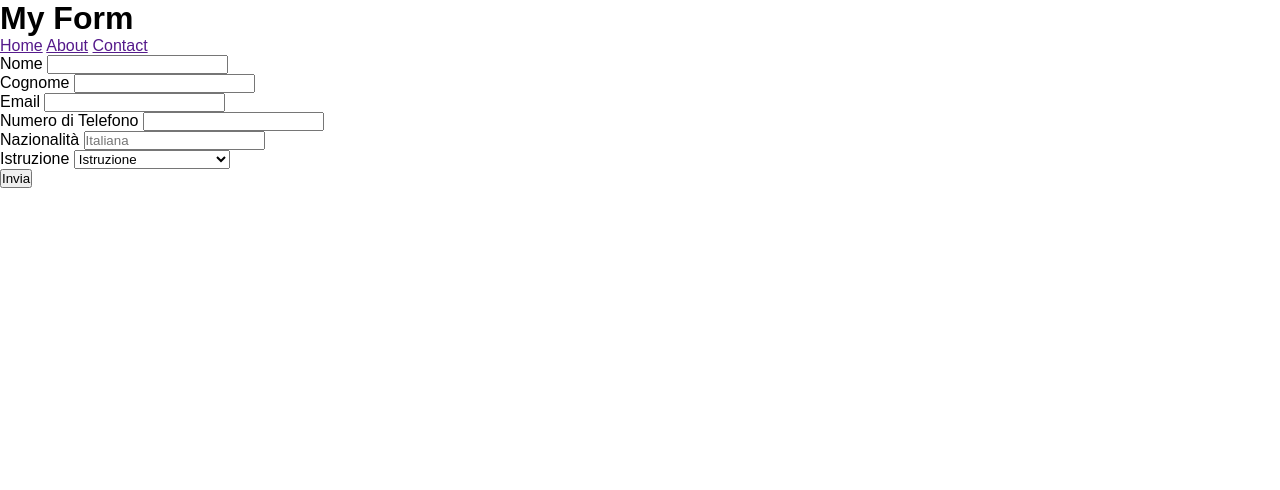
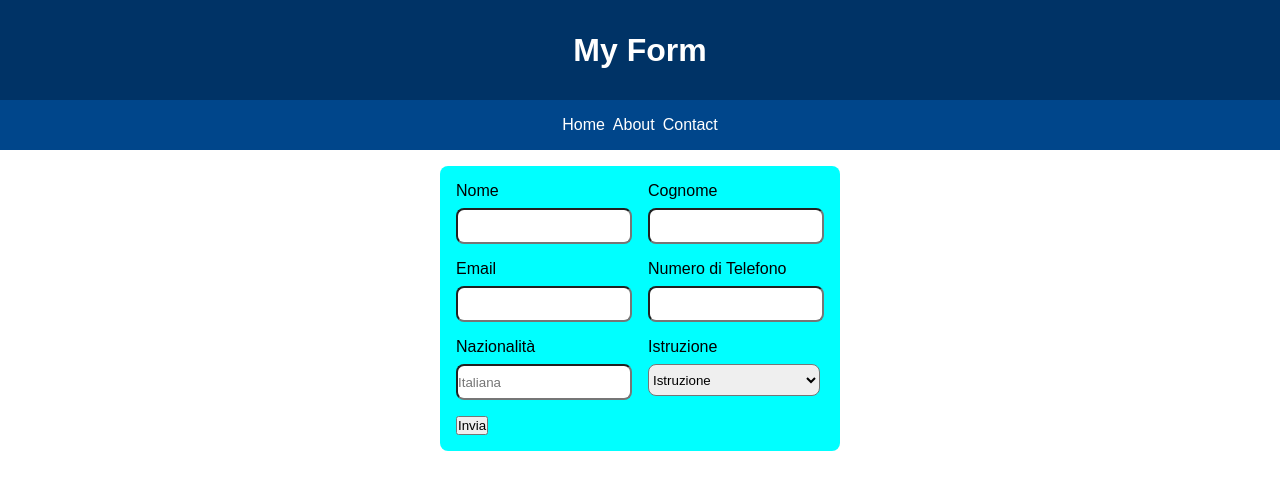
Before and after one commit to alev5592/Team-A, a plain HTML site: page index.html in a window 1280 px wide. Drawn offline with Linux system fonts and the light colour scheme.

Commit message:
proseguo in css con task di davide

```diff
--- a/index.html
+++ b/index.html
@@ -7,16 +7,17 @@
     <title>Document</title>
 </head>
 <body>
-    <header>
+    <header class ="header">
         <h1>My Form</h1>
-        <nav>
-            <a href="">Home</a>
-            <a href="">About</a>
-            <a href="">Contact</a>
-        </nav>
+
     </header>
-    <main>
-        <form>
+    <nav class="nav">
+        <a href="">Home</a>
+        <a href="">About</a>
+        <a href="">Contact</a>
+    </nav>
+    <main class="main">
+        <form class ="container">
             <div class="row">
                 <div>
                     <label for="name">
--- a/style.css
+++ b/style.css
@@ -1,3 +1,10 @@
+:root{
+    --cosmic-blue: #003366;
+    --background-gray: #f0f0f0;
+    --nav-color: #00468b;
+    --border-color: #ccc;
+}
+
 *{
     padding: 0;
     margin:0;
@@ -7,3 +14,61 @@ body{
     font-family: Arial, Helvetica, sans-serif;
 
 }
+
+.header{
+    height: 100px;
+    display: flex;
+    justify-content: center;
+    align-items: center;
+    background-color: var(--cosmic-blue);
+}
+
+.header h1 {
+    color: #fff;
+}
+
+.nav{
+    background-color: var(--nav-color);
+    display: flex;
+    justify-content: center;
+    gap:8px;
+    padding: 16px;
+
+}
+.nav a {
+    text-decoration: none;
+    color: #fff;
+}
+
+.main{
+    display: flex;
+    justify-content: center;
+}
+
+.container{
+    background-color: aqua;
+    padding: 16px;
+    border-radius: 8px;
+    margin-top: 16px;
+}
+
+.row{
+    display: flex;
+    flex-direction: row;
+    gap: 16px;
+    margin-bottom: 16px;
+}
+
+.row div{
+    display: flex;
+    flex-direction: column;
+    gap: 8px;
+
+
+}
+
+input, select{
+    border-radius: 8px;
+    height: 32px;
+    width: 172px;
+}
```
